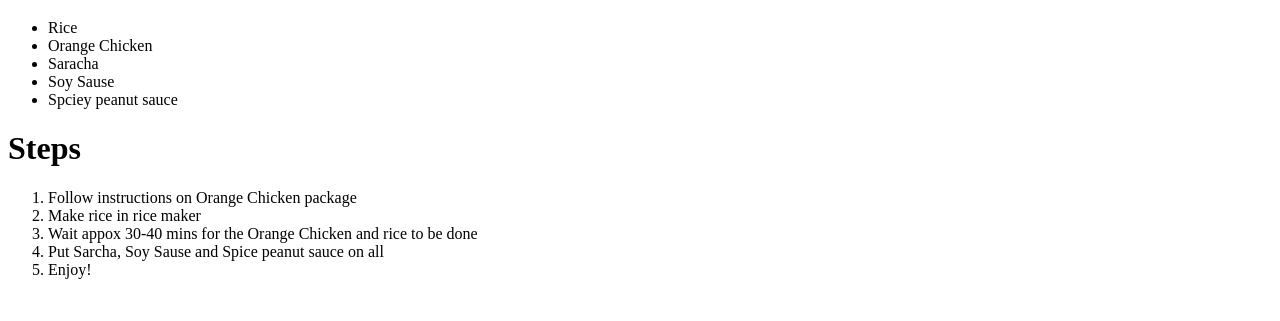
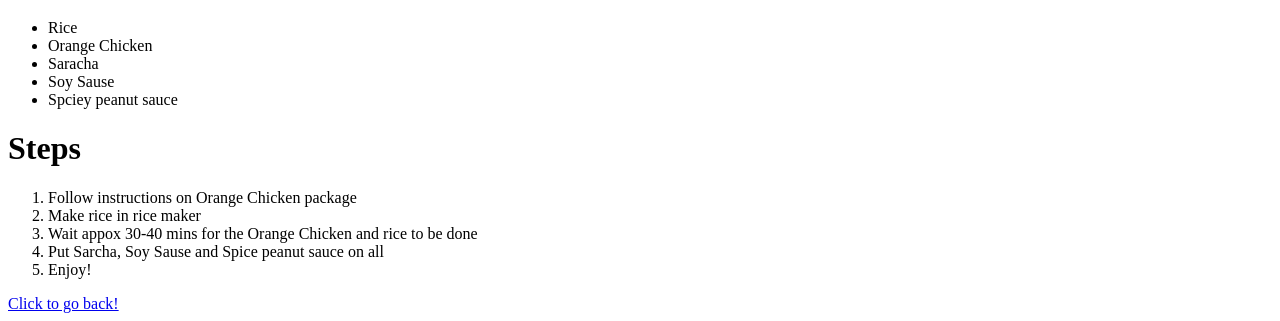
Before and after one commit to lyons811/Recipes, a plain HTML site: page recipes/OrangeC.html in a window 1280 px wide. Shown: the part 704-1025 px from the top of the page. Before the commit the page ends 999 px from the top, so only its background shows below. Drawn offline with Linux system fonts and the light colour scheme.

Commit message:
Fixed name and added back button

```diff
--- a/recipes/OrangeC.html
+++ b/recipes/OrangeC.html
@@ -31,5 +31,7 @@
         <li>Put Sarcha, Soy Sause and Spice peanut sauce on all</li>
         <li>Enjoy!</li>
     </ol>
+
+    <a href="../index.html">Click to go back!</a>
 </body>
 </html>
```
